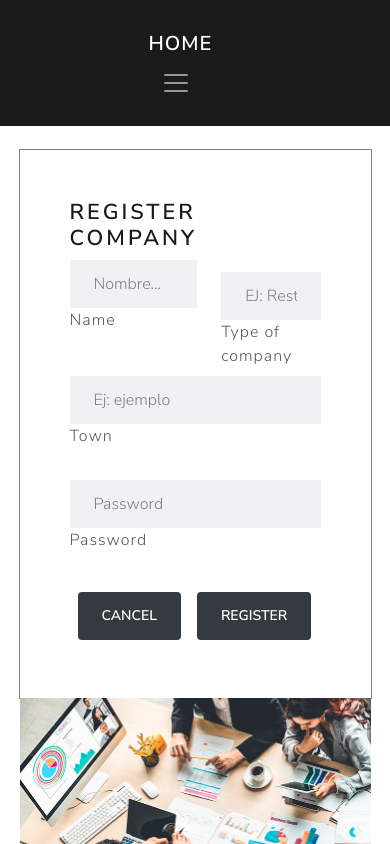
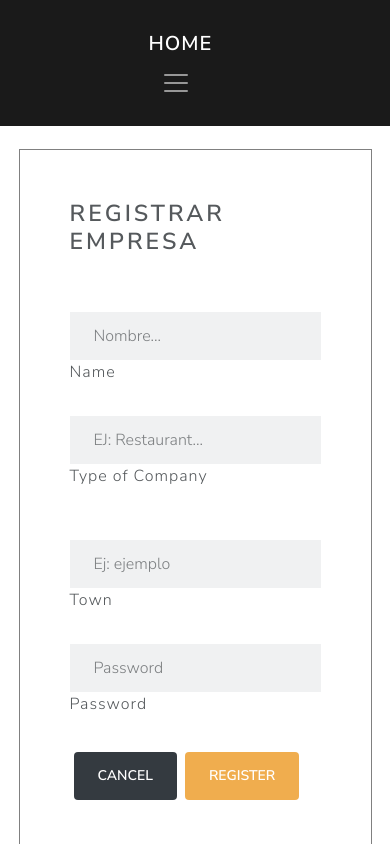
Before and after one commit to fdiaz-2017264/SucursalesEmpresas, an Angular app in the folder SucursalesFront/: page /register in a window 390 px wide. Shown: the top 844 px of the page. Built offline with nearby package versions, Linux system fonts and the light colour scheme.

Commit message:
Se modificaron vistas y se instalo el sweetalert2

```diff
--- a/SucursalesFront/package.json
+++ b/SucursalesFront/package.json
@@ -21,6 +21,7 @@
     "bootstrap": "^5.1.3",
     "bootswatch": "^5.1.3",
     "rxjs": "~7.5.0",
+    "sweetalert2": "^11.4.17",
     "tslib": "^2.3.0",
     "zone.js": "~0.11.4"
   },
--- a/SucursalesFront/src/app/components/login/login.component.css
+++ b/SucursalesFront/src/app/components/login/login.component.css
@@ -5,7 +5,7 @@
 
 .contenedor{
     margin: 0 auto;
-    max-width: 1200px;
+    max-width: 1000px;
     width: 95%;
 }
 
@@ -49,7 +49,7 @@
 }
 
 .formulario{
-    padding: 50px;
+    padding: 68px;
     background-color: var(--azul);
     outline: 1px  solid grey;
 }
--- a/SucursalesFront/src/app/components/login/login.component.html
+++ b/SucursalesFront/src/app/components/login/login.component.html
@@ -25,7 +25,7 @@
             </div>
 
             <div class="input mt-4">
-                <input type="submit" class="btn btn-primary" value="Login">
+                <button type="submit"  class="btn btn-warning m-2">Login</button>
             </div>
         </form>
         <div class="imagen-formulario">
--- a/SucursalesFront/src/app/components/register/register.component.css
+++ b/SucursalesFront/src/app/components/register/register.component.css
@@ -57,8 +57,8 @@
 .texto-formulario h2, .input label, .password-olvidada a, .texto-formulario p{
     color: var(--blanco);
 }
-.texto-formulario h2{
-    font-size: 40px;
+.texto-formulario h3{
+    font-size: 20px;
     text-align: center;
 }
 .texto-formulario p{
--- a/SucursalesFront/src/app/components/register/register.component.html
+++ b/SucursalesFront/src/app/components/register/register.component.html
@@ -8,25 +8,29 @@
         <div class="row">
             <div class="col">
               <div class="texto-formulario">
-                    <h3>Register Company</h3>
+                <h2>Registrar Empresa</h2>
             </div>
 
-              <div class="form-outline n-2">
+            <br>
+
+            <div class="row">
+              <div class="col">
+                <div class="form">
+                  <br>
                   <input  [(ngModel)]="company.name" name="name" type="text" id="form3Example1m1" class="form-control" placeholder="Nombre..."/>
                   <label   class="form-label">Name</label>
                 </div>
               </div>
-
-            <div class="col ">
+              <div class="col-md-6 mb-4">
                 <div class="form-outline">
                   <br>
-                  <br>
-                  <br>
                   <input [(ngModel)]="company.typeOfCompany" name="typeOfCompany"   type="text" id="form3Example1m1" class="form-control" placeholder="EJ: Restaurant..."/>
-                <label class="form-label">Type of company</label>
+                  <label class="form-label mb-1"> Type of Company</label>
                 </div>
               </div>
             </div>
+
+            <br>
 
           <div class="form-outline mb-4">
             <input [(ngModel)]="company.town" name="town"  type="text" id="form3Example1m1" class="form-control" placeholder="Ej: ejemplo"/>
@@ -39,8 +43,10 @@
           </div>
 
           <div class="d-flex justify ">
-            <button type="button" class="btn btn-dark m-2">Cancel</button>
-            <button type="submit" class="btn btn-dark m-2">Register</button>
+            <button type="button" routerLink="/home" class="btn btn-dark m-1">Cancel</button>
+            <button [disabled]="!registerForm.form.valid" type="submit" routerLink="login"  class="btn btn-warning m-1">Register</button> <!--Agegado 1 -->
+          </div>
+        </div>
       </div>
     </form>
     <div class="imagen-formulario">
```
Also changed, not shown: 1 other file (tests, documents, lock files or other folders). Lines whose indentation alone changed are shown as unchanged.
